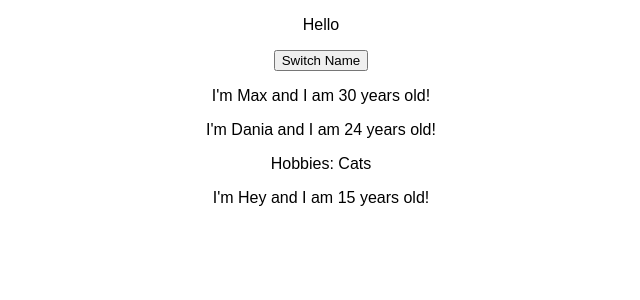
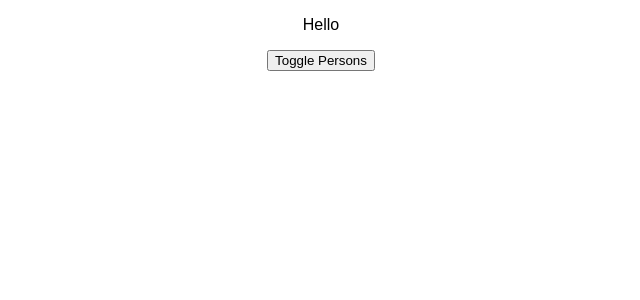
Before and after one commit to RedLeader12/ReactExercise1, a React (Create React App) app: page / in a window 1280 px wide. Shown: the top 300 px of the page, without its empty margins (319-959 px from the left). Built offline with nearby package versions, Linux system fonts and the light colour scheme.

Commit message:
Dynamically did a show and hide toggle on the persons

```diff
--- a/src/App.js
+++ b/src/App.js
@@ -9,11 +9,11 @@ class App extends Component {
       {name: 'Max', age: '30'},
       {name: 'Dania', age: '24'},
       {name: 'Hey', age: '15'},
-    ]
+    ],
+    showPersons: false
   }
 
   switchNameHandler = (newName) => {
-    console.log('clicked!')
     this.setState({
        persons: [
       {name: newName, age: '30'},
@@ -22,14 +22,32 @@ class App extends Component {
     ]})
   }
 
+  togglePersonsHandler = () => {
+    const doesShow = this.state.showPersons
+    this.setState({showPersons: !doesShow})
+  }
+
+  nameChangeHandler = (event) => {
+    this.setState({
+      persons: [
+     {name: 'Max', age: '30'},
+     {name: event.target.value, age: '24'},
+     {name: 'Hey', age: '15'},
+   ]})
+  }
+
   render() {
     return (
       <div className="App">
       <p> Hello </p>
-      <button onClick={() => this.switchNameHandler('Maxine!')}> Switch Name </button>
+      <button onClick={this.togglePersonsHandler}> Toggle Persons </button>
+      { this.state.showPersons === true ?
+        <div>
         < Person name={this.state.persons[0].name} age={this.state.persons[0].age}/>
-        < Person name={this.state.persons[1].name} age={this.state.persons[1].age} click={this.switchNameHandler.bind(this, 'Max')}> Hobbies: Cats </Person>
+        < Person name={this.state.persons[1].name} age={this.state.persons[1].age} click={this.switchNameHandler.bind(this, 'Max')} change={this.nameChangeHandler}> Hobbies: Cats </Person>
         < Person name={this.state.persons[2].name} age={this.state.persons[2].age}/>
+        </div> : null
+        }
       </div>
     );
   }
--- a/src/Person/Person.js
+++ b/src/Person/Person.js
@@ -5,7 +5,7 @@ const person = (props) => {
     <div>
         <p onClick={props.click}> I'm {props.name} and I am {props.age} years old! </p>
         <p> {props.children} </p>
-
+        <input type='text' onChange={props.change} value={props.name}/>
     </div>
     )
 };
```
